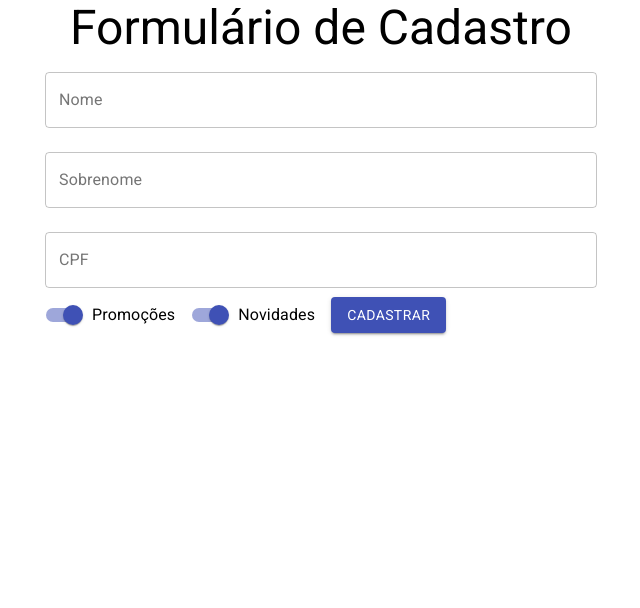
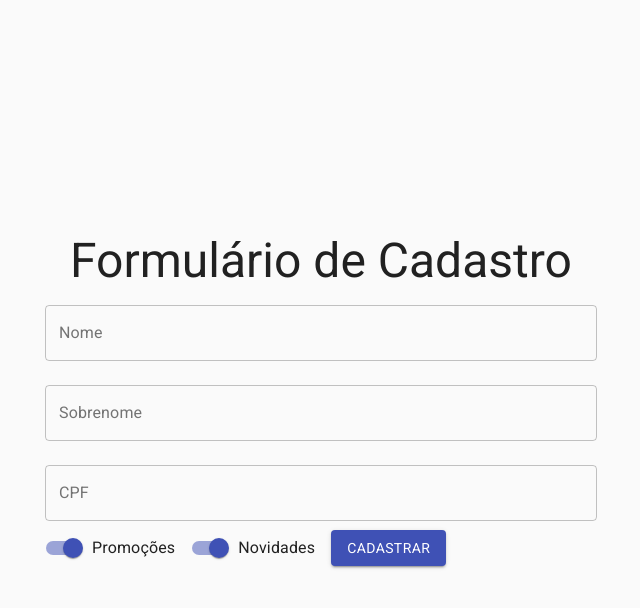
Before and after one commit to JuniorRodrigues/react-alura-form, a React (Create React App) app: page / in a window 1280 px wide. Shown: the top 608 px of the page, without its empty margins (319-959 px from the left). Built offline with nearby package versions, Linux system fonts and the light colour scheme.

Commit message:
Dark Theme and Field Logic

```diff
--- a/src/App.js
+++ b/src/App.js
@@ -1,18 +1,32 @@
-import { Container, Typography } from '@material-ui/core';
-import React, { Component } from 'react';
+import { Container, createMuiTheme, CssBaseline, ThemeProvider, Typography, useMediaQuery } from '@material-ui/core';
+import React from 'react';
 import './App.css';
 import FormularioCadastro from './components/FormularioCadastro';
 import 'fontsource-roboto';
 
-class App extends Component {
-    render () {
-        return (
+
+function App () {
+    const prefersDarkMode = useMediaQuery('(prefers-color-scheme: dark)');
+
+    const theme = React.useMemo(
+    () =>
+        createMuiTheme({
+            palette: {
+                type: prefersDarkMode ? 'dark' : 'light',
+            },
+        }),
+        [prefersDarkMode],
+    );
+
+    return (
+        <ThemeProvider theme={theme}>
+            <CssBaseline/>
             <Container maxWidth="sm" component="article">
                 <Typography variant="h3" component="h1" align="center">Formulário de Cadastro</Typography>
                 <FormularioCadastro />
             </Container>
-        );
-    }
+        </ThemeProvider>
+    );
 }
 
 export default App;
--- a/src/components/FormularioCadastro/index.jsx
+++ b/src/components/FormularioCadastro/index.jsx
@@ -1,28 +1,75 @@
-import React from "react";
+import React, { useState } from "react";
 import { Button, TextField, FormControlLabel, Switch } from "@material-ui/core";
+import './styles.css';
 
 function FormularioCadastro () {
-    let nome = '';
+    const [ nome, setNome ] = useState('');
+    const [ sobrenome, setSobrenome ] = useState('');
+    const [ cpf, setCpf ] = useState('');
+    const [ promocoes, setPromocoes ] = useState(true);
+    const [ novidades, setNovidades ] = useState(true);
 
     return(
-        <form onSubmit={ e => {
-            e.preventDefault();
-            console.log(nome)
+        <form onSubmit={(event) => {
+            event.preventDefault();
+            console.table({nome, sobrenome, cpf, promocoes, novidades});
         }}>
             <TextField id="nome"
-                onChange={ e => {
-                    nome = e.target.value;
-                } }
-                label="Nome" variant="outlined" margin="normal" fullWidth
+                label="Nome"
+                variant="outlined"
+                margin="normal"
+                fullWidth
+                value={ nome }
+
+                onChange={(event) => setNome(event.target.value)}
             />
-            <TextField id="sobrenome" label="Sobrenome" variant="outlined" margin="normal" fullWidth />
-            <TextField id="cpf" label="CPF" variant="outlined" margin="normal" fullWidth />
-            <FormControlLabel label="Promoções"
-                control={ <Switch color="primary" name="Promoções" defaultChecked /> }
+
+            <TextField id="sobrenome"
+                label="Sobrenome"
+                variant="outlined"
+                margin="normal"
+                fullWidth
+                value={ sobrenome }
+
+                onChange={(event) => setSobrenome(event.target.value)}
             />
-            <FormControlLabel label="Novidades"
-                control={<Switch color="primary" name="Novidades" defaultChecked />}
+
+            <TextField id="cpf"
+                label="CPF"
+                variant="outlined"
+                margin="normal"
+                fullWidth
+                value={ cpf }
+
+                onChange={(event) => setCpf(event.target.value)}
             />
+
+            <FormControlLabel
+                label="Promoções"
+                control={
+                    <Switch
+                        color="primary"
+                        name="Promoções"
+                        checked={ promocoes }
+
+                        onChange={(event) => setPromocoes(event.target.checked)}
+                    />
+                }
+            />
+
+            <FormControlLabel
+                label="Novidades"
+                control={
+                    <Switch
+                        color="primary"
+                        name="Novidades"
+                        checked={ novidades }
+
+                        onChange={(event) => setNovidades(event.target.checked)}
+                    />
+                }
+            />
+
             <Button variant="contained" color="primary" type="submit">Cadastrar</Button>
         </form>
     );
--- a/src/components/FormularioCadastro/styles.css
+++ b/src/components/FormularioCadastro/styles.css
@@ -0,0 +1,10 @@
+html, body {
+    height: 100%;
+    display: flex;
+    align-items: center;
+    justify-content: center;
+}
+
+.MuiFormControlLabel-label {
+    user-select: none;
+}
```
